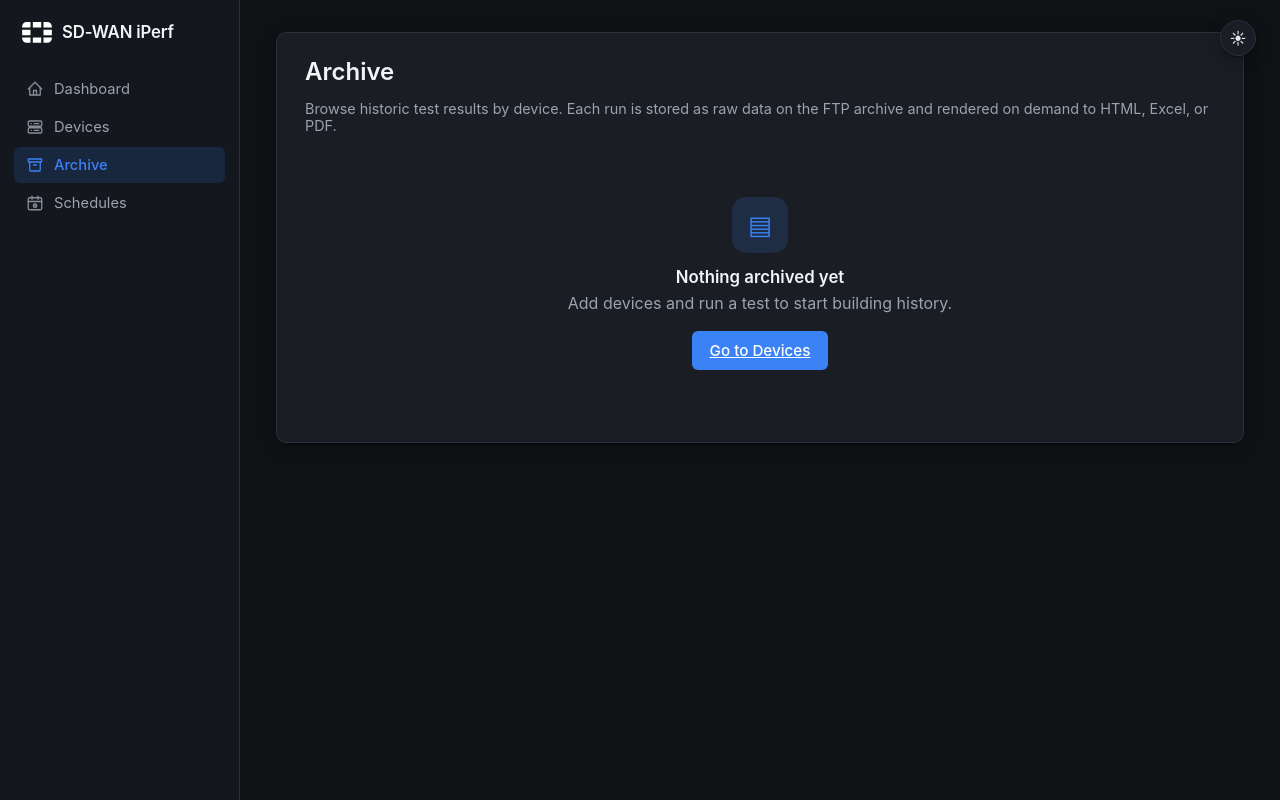
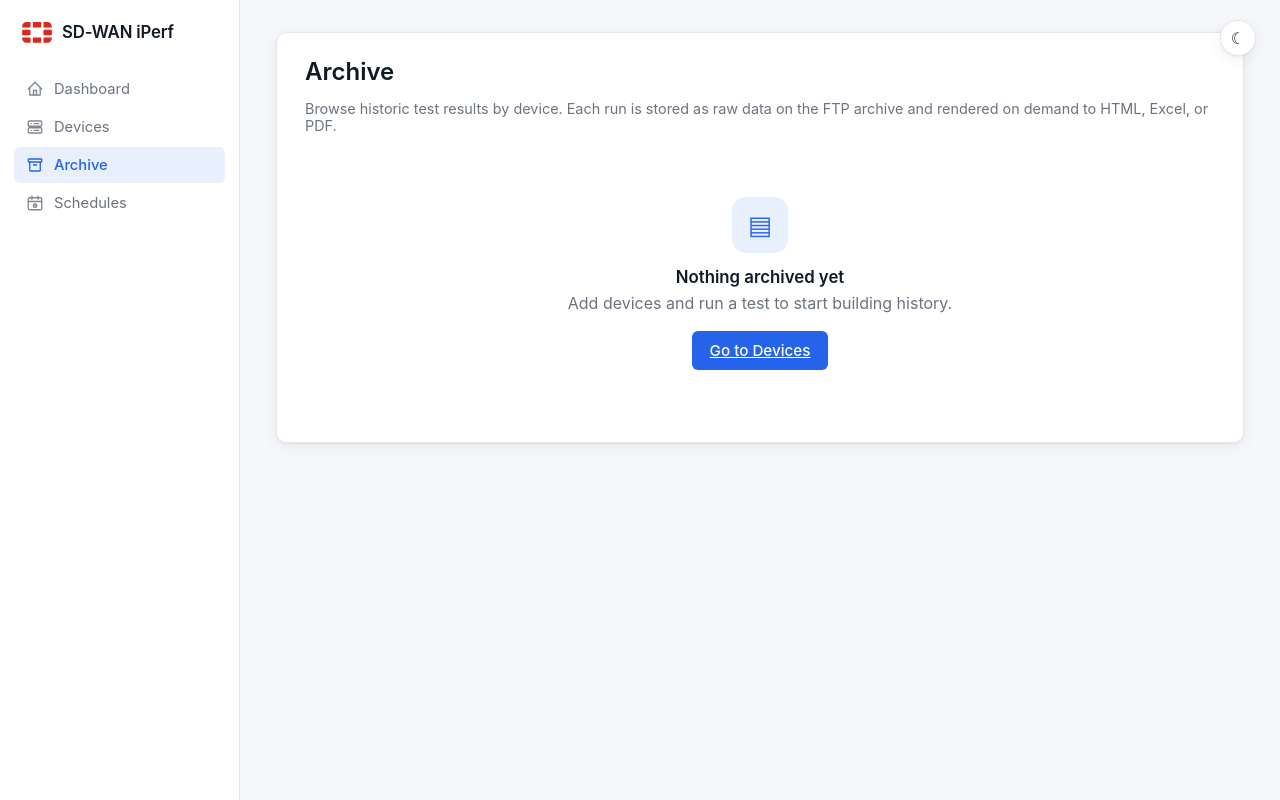
Before and after one commit to m0e97/iperf_stress_test, a FastAPI app: page /archive in a window 1280 px wide. Run offline with FastAPI, Linux system fonts and the light colour scheme; data that the repository does not hold is empty; some libraries are stand-ins or nearby versions.

Commit message:
Set light theme as default
Co-Authored-By: Claude Sonnet 4.6 <noreply@anthropic.com>

```diff
--- a/webapp/templates/base.html
+++ b/webapp/templates/base.html
@@ -8,7 +8,7 @@
     <script>
         (function () {
             try {
-                const t = localStorage.getItem("theme") || "dark";
+                const t = localStorage.getItem("theme") || "light";
                 document.documentElement.setAttribute("data-theme", t);
             } catch (e) {}
         })();
@@ -98,7 +98,7 @@
         glyph.textContent = t === "dark" ? "☀" : "☾";
         btn.setAttribute("aria-label", t === "dark" ? "Switch to light theme" : "Switch to dark theme");
     }
-    apply(document.documentElement.getAttribute("data-theme") || "dark");
+    apply(document.documentElement.getAttribute("data-theme") || "light");
     btn.addEventListener("click", () => {
         const cur = document.documentElement.getAttribute("data-theme") || "dark";
         const next = cur === "dark" ? "light" : "dark";
```
